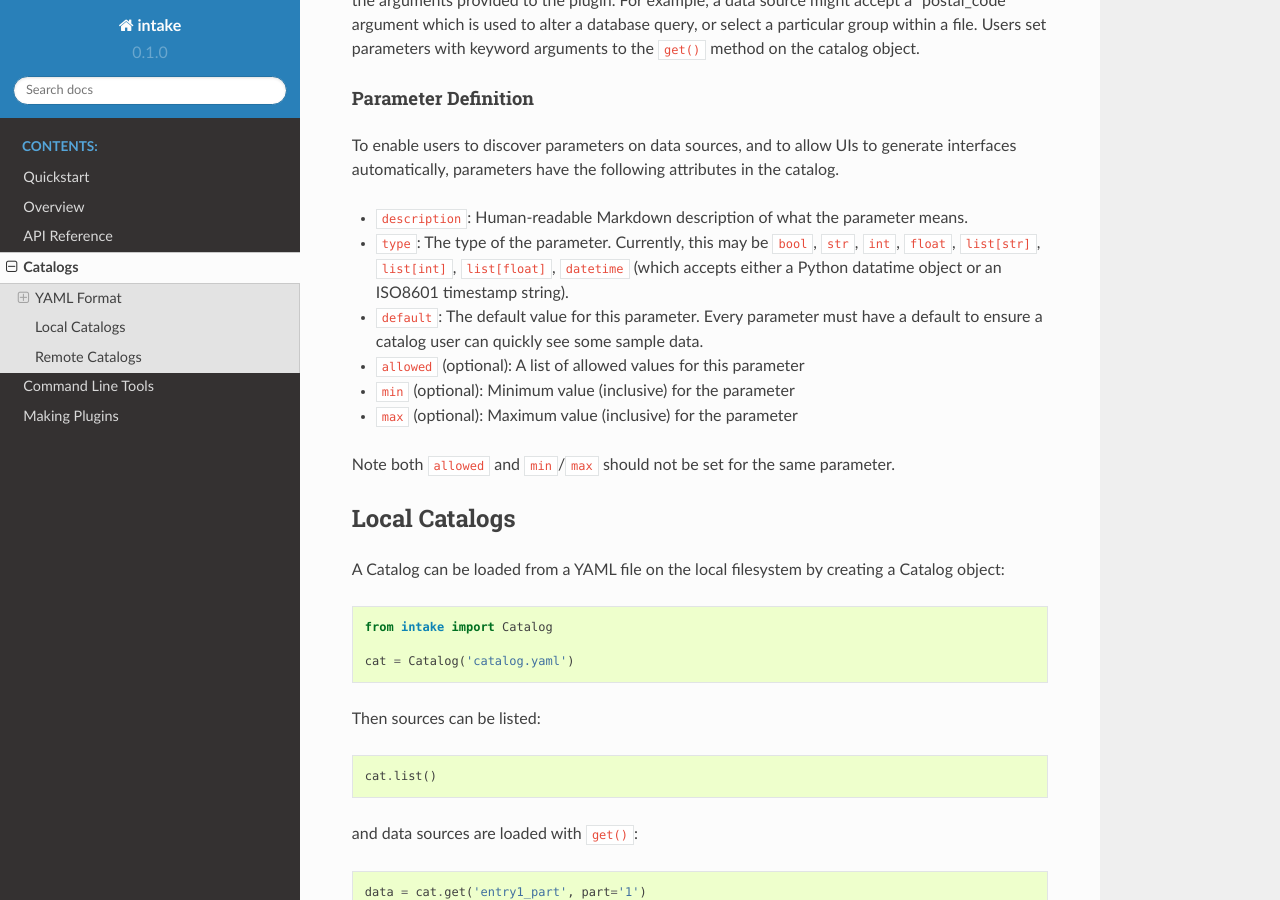
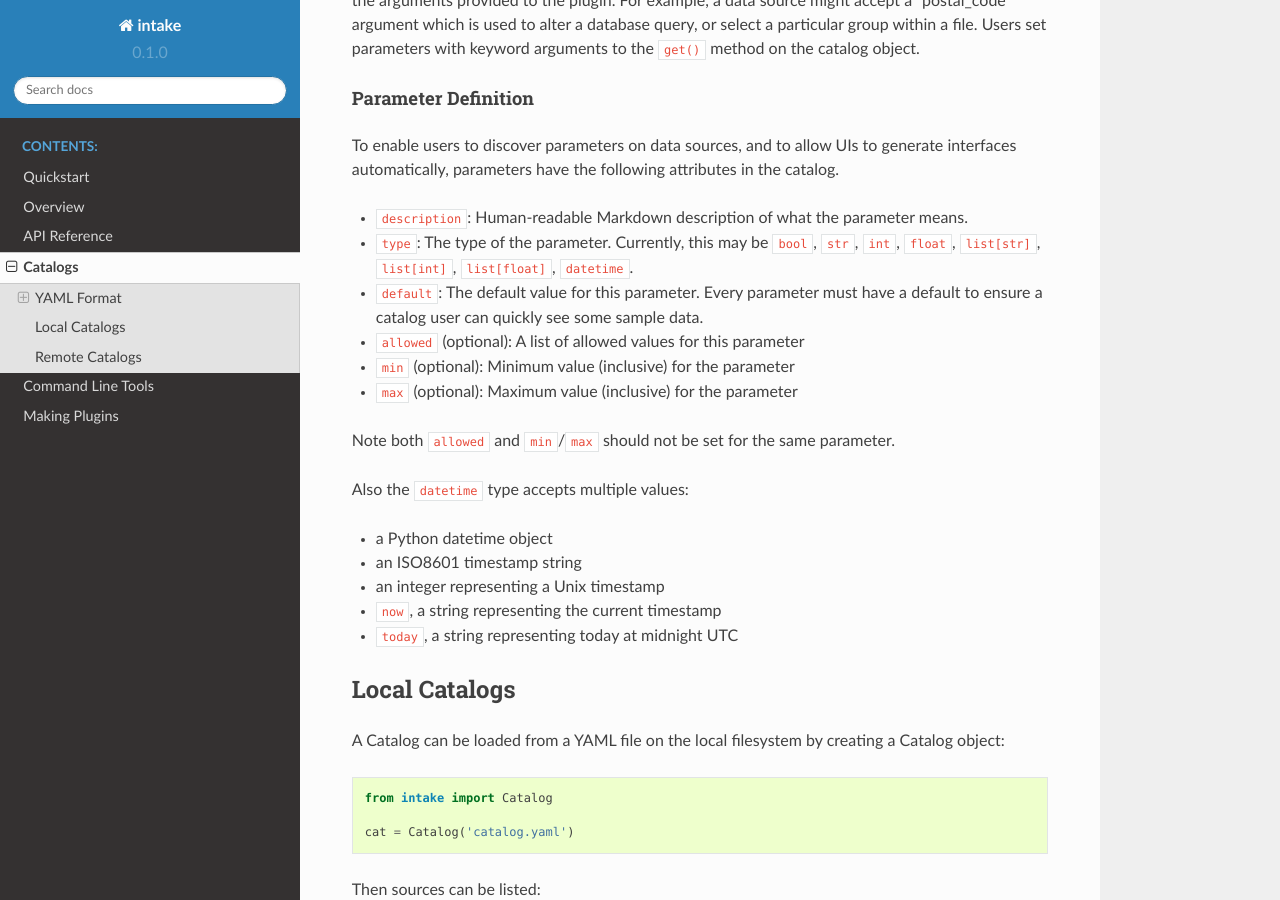
Before and after one commit to intake/intake, a Sphinx documentation site: the page built from docs/source/catalog.rst, in a window 1280 px wide and 900 px high, scrolled down 3225 px. Built offline with Sphinx 7.4.7 and the Read the Docs theme 2.0.0, drawn with Linux system fonts in a browser that asks for light colours.

Commit message:
Document special values for datetime

```diff
--- a/docs/source/catalog.rst
+++ b/docs/source/catalog.rst
@@ -107,7 +107,7 @@ Parameter Definition
 To enable users to discover parameters on data sources, and to allow UIs to generate interfaces automatically, parameters have the following attributes in the catalog.
 
 - ``description``: Human-readable Markdown description of what the parameter means.
-- ``type``: The type of the parameter.  Currently, this may be ``bool``, ``str``, ``int``, ``float``, ``list[str]``, ``list[int]``, ``list[float]``, ``datetime`` (which accepts either a Python datatime object or an ISO8601 timestamp string).
+- ``type``: The type of the parameter.  Currently, this may be ``bool``, ``str``, ``int``, ``float``, ``list[str]``, ``list[int]``, ``list[float]``, ``datetime``.
 - ``default``: The default value for this parameter.  Every parameter must have a default to ensure a catalog user can quickly see some sample data.
 - ``allowed`` (optional): A list of allowed values for this parameter
 - ``min`` (optional): Minimum value (inclusive) for the parameter
@@ -115,6 +115,13 @@ To enable users to discover parameters on data sources, and to allow UIs to gene
 
 Note both ``allowed`` and ``min``/``max`` should not be set for the same parameter.
 
+Also the ``datetime`` type accepts multiple values:
+
+* a Python datetime object
+* an ISO8601 timestamp string
+* an integer representing a Unix timestamp
+* ``now``, a string representing the current timestamp
+* ``today``, a string representing today at midnight UTC
 
 Local Catalogs
 --------------
```
Also changed, not shown: 1 other file.
